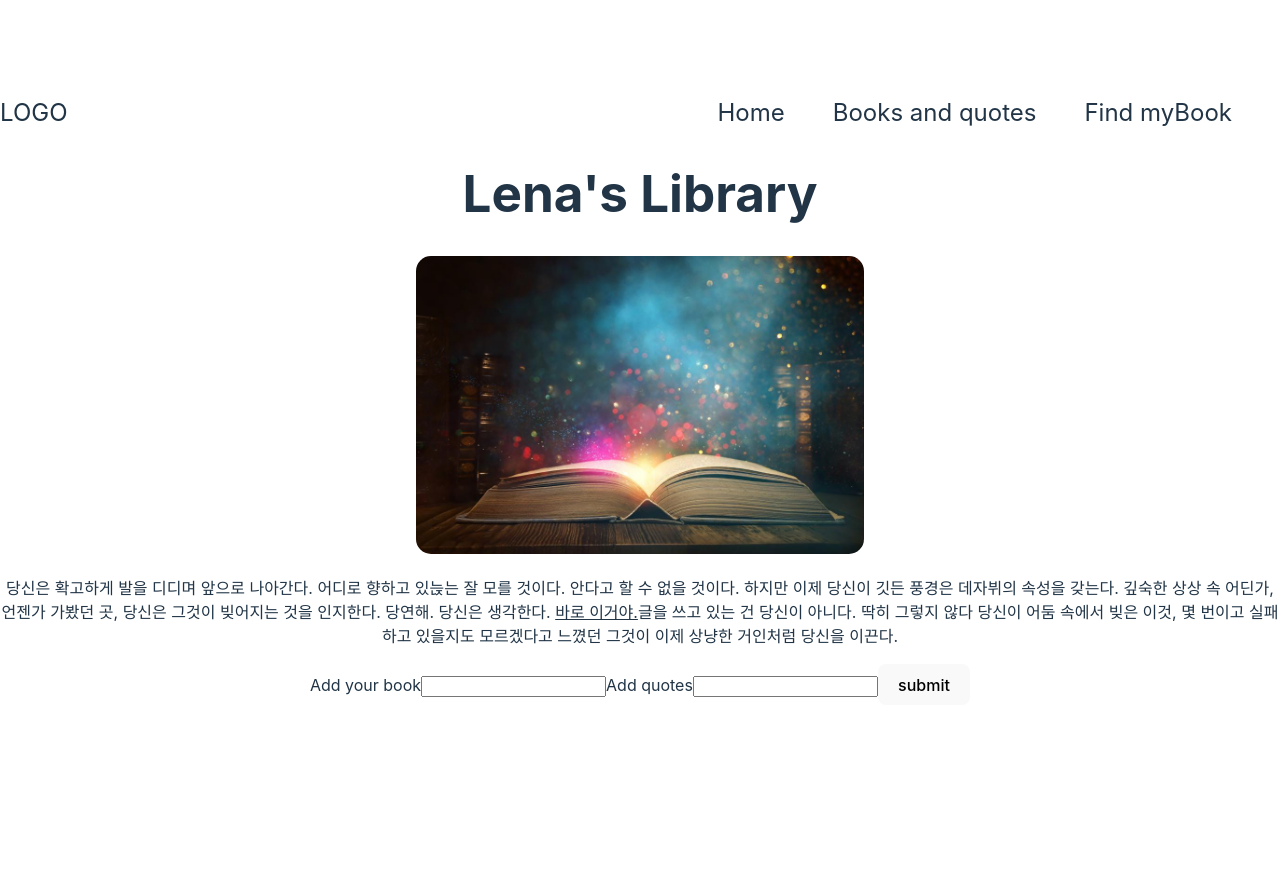
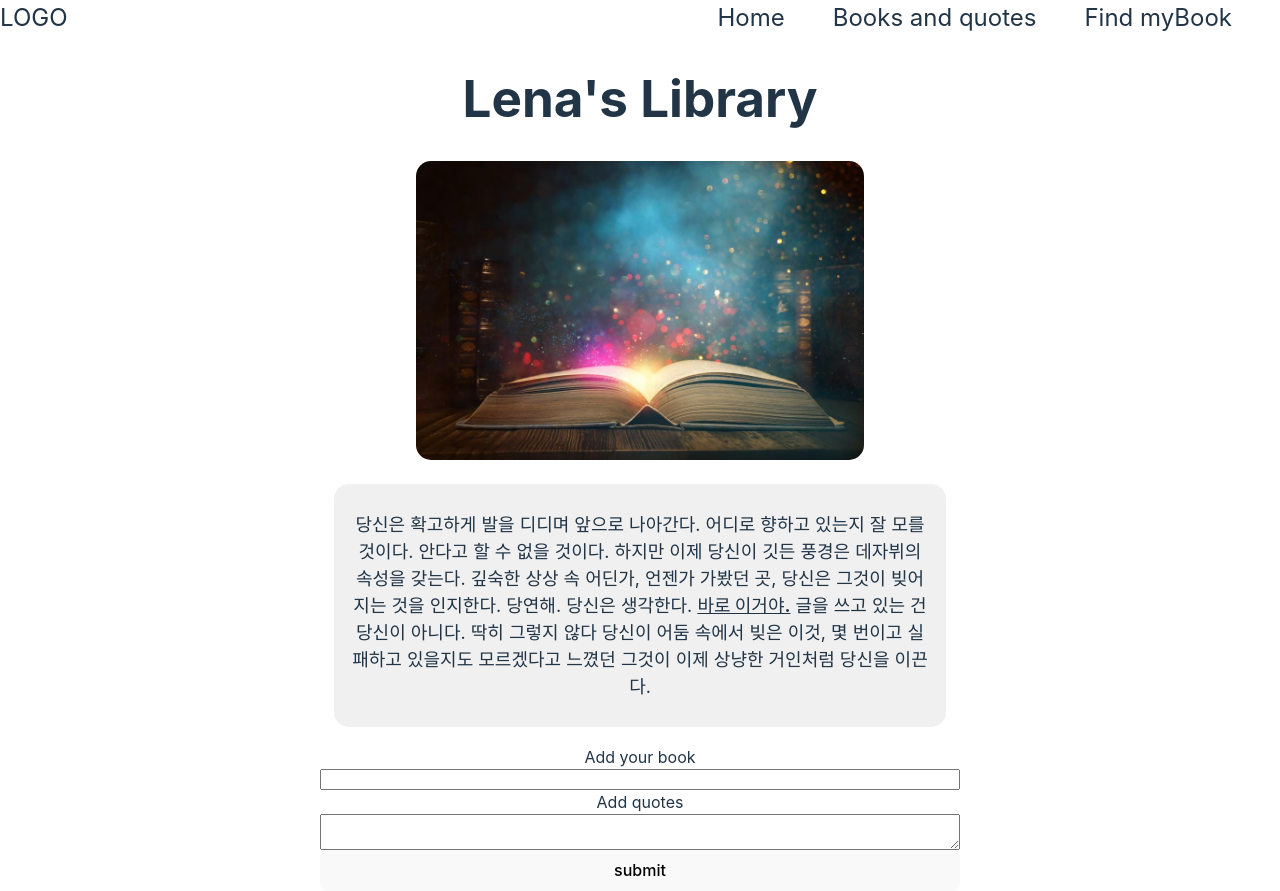
Before and after one commit to lenayoo/lenalibrary, a React (Vite) app: page / in a window 1280 px wide. Before the commit the page ends 800 px from the top, so only its background shows below. Built offline with nearby package versions, Linux system fonts and the light colour scheme.

Commit message:
fix some design

```diff
--- a/src/App.css
+++ b/src/App.css
@@ -1,5 +1,6 @@
 #root {
   width: 100vw;
+  height: 100vh;
   text-align: center;
   margin: 0 auto;
 }
@@ -18,3 +19,23 @@
   border-radius: 15px;
   width: 35%;
 }
+
+.main-quotes {
+  font-size: 18px;
+  width: 45%;
+  margin: 1em auto;
+  background-color: #F0F0F0;
+  padding: 0.5em 1em;
+  border-radius: 15px;
+}
+
+.main-form__div {
+  width: 50%;
+  margin: 0 auto;
+  cursor: pointer;
+}
+
+.main-form {
+  display: flex;
+  flex-direction: column;
+}
--- a/src/App.jsx
+++ b/src/App.jsx
@@ -10,19 +10,19 @@ function App() {
      <div className='main-img'>
       <img src='book-main.jpeg' className='book-main'/>
      </div>
-     <div>
-      <p>당신은 확고하게 발을 디디며 앞으로 나아간다. 어디로 향하고 있늕는 잘 모를 것이다. 안다고 할 수 없을 것이다. 하지만 이제 당신이 깃든 풍경은 데자뷔의 속성을 갖는다.
-        깊숙한 상상 속 어딘가, 언젠가 가봤던 곳, 당신은 그것이 빚어지는 것을 인지한다. 당연해. 당신은 생각한다. <u>바로 이거야.</u>글을 쓰고 있는 건 당신이 아니다. 딱히 그렇지 않다
+     <div className='main-quotes'>
+      <p>당신은 확고하게 발을 디디며 앞으로 나아간다. 어디로 향하고 있는지 잘 모를 것이다. 안다고 할 수 없을 것이다. 하지만 이제 당신이 깃든 풍경은 데자뷔의 속성을 갖는다.
+        깊숙한 상상 속 어딘가, 언젠가 가봤던 곳, 당신은 그것이 빚어지는 것을 인지한다. 당연해. 당신은 생각한다. <u><strong>바로 이거야.</strong></u> 글을 쓰고 있는 건 당신이 아니다. 딱히 그렇지 않다
         당신이 어둠 속에서 빚은 이것, 몇 번이고 실패하고 있을지도 모르겠다고 느꼈던 그것이 이제 상냥한 거인처럼 당신을 이끈다.</p>
      </div>
-     <div>
-      <form>
+     <div className='main-form__div'>
+        <form className='main-form'>
         <label>Add your book</label>
         <input />
         <label>Add quotes</label>
-        <input />
+        <textarea />
         <button>submit</button>
-      </form>
+        </form>
      </div>
     </div>
   )
```
